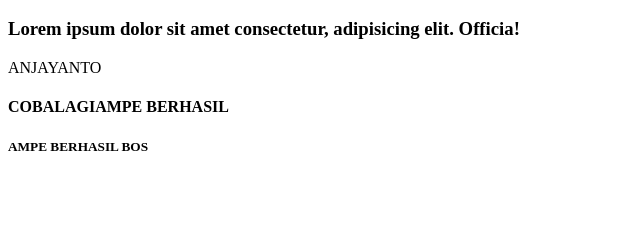
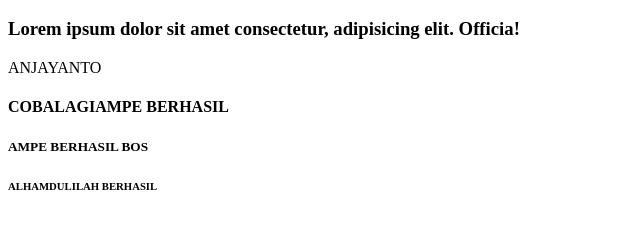
Before and after one commit to LAPERSSS/COBACOBA, a plain HTML site: page index.html in a window 1280 px wide. Shown: the part 48-276 px from the top of the page, without its empty margins (0-640 px from the left). Drawn offline with Linux system fonts and the light colour scheme.

Commit message:
berhasil gan

```diff
--- a/index.html
+++ b/index.html
@@ -11,5 +11,6 @@
     <p>ANJAYANTO</p>
     <h4>COBALAGIAMPE BERHASIL</h4>
     <h5>AMPE BERHASIL BOS</h5>
+    <h6>ALHAMDULILAH BERHASIL</h6>
   </body>
 </html>
```
